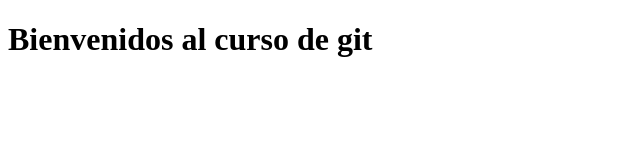
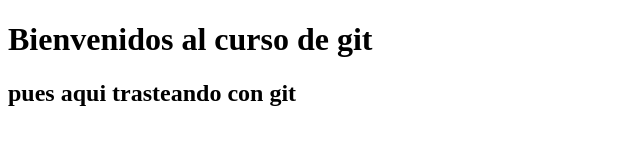
Before and after one commit to neo1312/escuelaITProyecto, a plain HTML site: page index.html in a window 1280 px wide. Shown: the whole page, without its empty margins (0-640 px from the left). Drawn offline with Linux system fonts and the light colour scheme.

Commit message:
segundo commit

```diff
--- a/index.html
+++ b/index.html
@@ -4,6 +4,7 @@
 	<title>Bienvenidos</title>
 </head>
 <body>
-<h1>Bienvenidos al curso de git</h1>
+	<h1>Bienvenidos al curso de git</h1>
+	<h2>pues aqui trasteando con git</h2>
 </body>
 </html>
```
